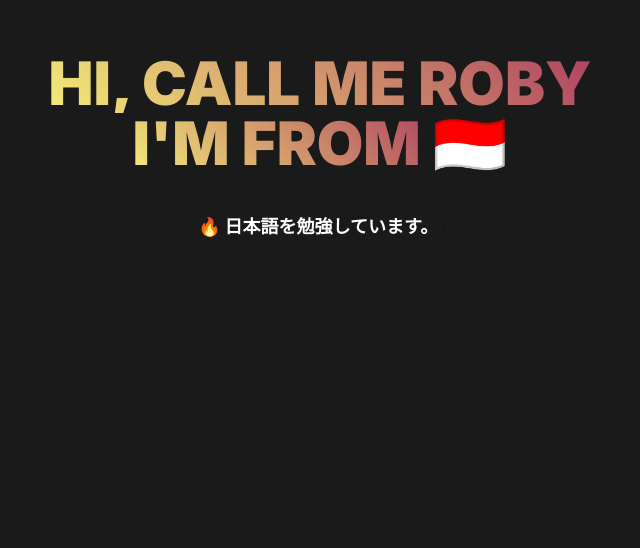
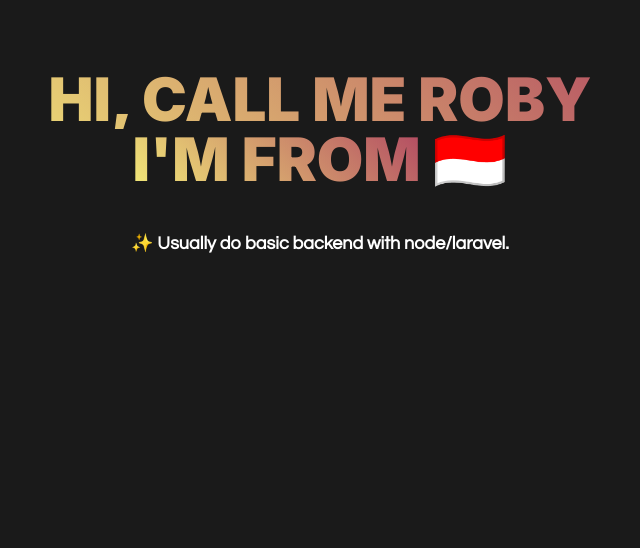
Before and after one commit to RobyCigar/Portfolio, a React (Vite) app: page / in a window 1280 px wide. Shown: the part 252-800 px from the top of the page, without its empty margins (320-960 px from the left). Built offline with nearby package versions, Linux system fonts and the light colour scheme.

Commit message:
feat: fancy text switcher

```diff
--- a/index.html
+++ b/index.html
@@ -42,7 +42,7 @@
     <title>Roby Cigar</title>
   </head>
   <body>
-    <noscript>You need to enable JavaScript to run this app.</noscript>
+    <noscript>It looks like your browser sucks.</noscript>
     <div id="root"></div>
     <script type="module" src="/src/index.jsx"></script>
   </body>
--- a/src/components/content.jsx
+++ b/src/components/content.jsx
@@ -1,5 +1,5 @@
 import { motion, useMotionValue, useSpring } from "framer-motion";
-import { useEffect } from "react";
+import { useEffect, useRef } from "react";
 import Typed from "react-typed";
 
 
@@ -15,6 +15,7 @@ const assets = ['/HTML.png',
 	'/ubuntu.png', '/TS.png']
 
 export default function Content() {
+	const itemsRef = useRef([]);
 	const cursorX = useMotionValue(-100);
 	const cursorY = useMotionValue(-100);
 
@@ -31,6 +32,23 @@ export default function Content() {
 		};
 
 		window.addEventListener("mousemove", moveCursor);
+
+		let p = itemsRef.current;
+
+		setInterval(() => {
+			p.some((el, idx) => {
+
+				if (el.className === "active") {
+					p[idx].className = ""
+					p[idx + 1] ? p[idx + 1].className = "active" : null;
+					console.log(idx)
+					return true
+				} else if (idx === p.length - 2) {
+					p[0].className = "active"
+				}
+
+			})
+		}, 2500)
 
 		return () => {
 			window.removeEventListener("mousemove", moveCursor);
@@ -57,18 +75,12 @@ export default function Content() {
 						<span className={styles.flag}>🇮🇩</span>
 					</p>
 					<p className={styles.par}>
-						<Typed
-							strings={[
-								"🖥 Interested in learning frontend technology.",
-								"✨ Usually do basic backend stuff with nodejs/laravel.",
-								"🔥 日本語を勉強しています。",
-								"😿 我不太擅长说中文",
-								"💪 I always do my best.",
-								`🤦 Single, 20y.o, 162cm`
-							]}
-							typeSpeed={30}
-							loop
-						/>
+						<p role="item" ref={el => itemsRef.current[0] = el} className={`${styles.p} active`}>🖥 Interested in learning frontend tech.</p>
+						<p role="item" ref={el => itemsRef.current[1] = el}>✨ Usually do basic backend with node/laravel.</p>
+						<p role="item" ref={el => itemsRef.current[2] = el}>🔥 日本語を勉強しています。</p>
+						<p role="item" ref={el => itemsRef.current[3] = el}>💪 I also learn a little bit 中文 btw.</p>
+						<p role="item" ref={el => itemsRef.current[4] = el}>😿 Want to be good at CP but still sucks. :(</p>
+						<p role="item" ref={el => itemsRef.current[5] = el}>I always do my best.</p>
 					</p>
 				</div>
 			</div>
--- a/src/styles/content.module.css
+++ b/src/styles/content.module.css
@@ -77,11 +77,25 @@
 }
 
 .par {
+	position: relative;
 	margin-top: 35px;
 	font-family: Questrial;
-	text-align: center;
 	font-size: 18px;
 	line-height: 2rem;
+	min-width: 800px;
+}
+/* Switcher */
+
+p[role="item"] {
+  inset: 0px auto auto 50%;
+  position: absolute;
+  opacity: 0;
+  transition: opacity 1s ease-out;
+  transform: translateX(-50%);
+}
+
+p[class="active"] {
+  opacity: 1;
 }
 
 /* Stack */
```
